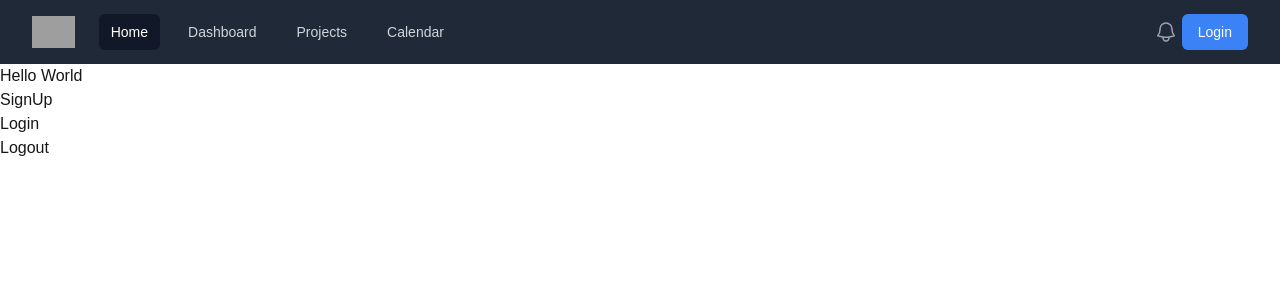
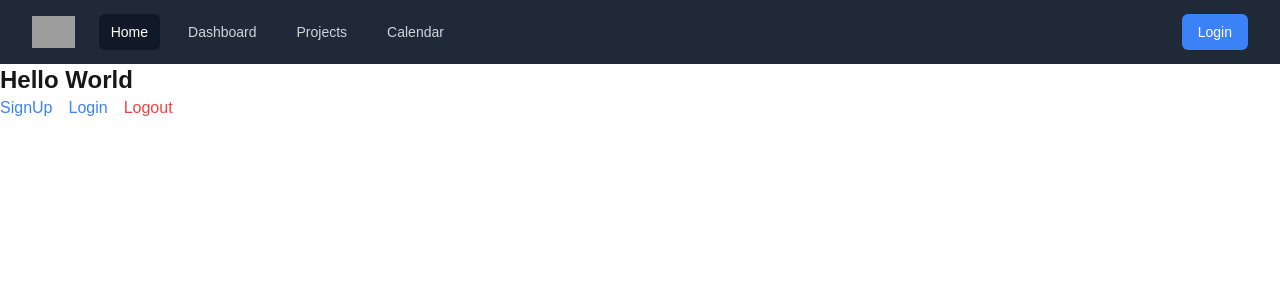
Before and after one commit to nowshen-khan/Social-Media-Platform, a Next.js app in the folder f/: page / in a window 1280 px wide. Shown: the top 300 px of the page. Built offline with nearby package versions, Linux system fonts and the light colour scheme; grey boxes are pictures that could not be loaded.

Commit message:
feat: enhance login and signup pages with gradient backgrounds and improved form accessibility

```diff
--- a/f/next.config.mjs
+++ b/f/next.config.mjs
@@ -1,4 +1,8 @@
 /** @type {import('next').NextConfig} */
-const nextConfig = {};
+const nextConfig = {
+	images: {
+		domains: ["images.unsplash.com"],
+	},
+};
 
 export default nextConfig;
--- a/f/src/app/login/page.js
+++ b/f/src/app/login/page.js
@@ -5,6 +5,7 @@ import { useRouter } from "next/navigation";
 import useAuthStore from "@/store/authStore";
 import verifyToken from "@/utils/verifyToken";
 import Link from "next/link";
+import Image from "next/image";
 
 export default function LoginPage() {
 	const [email, setEmail] = useState("");
@@ -42,12 +43,14 @@ export default function LoginPage() {
 
 	return (
 		<>
-			<div className="flex min-h-full flex-1 flex-col justify-center px-6 py-12 lg:px-8">
+			<div className="flex min-h-full flex-1 flex-col justify-center px-6 py-12 lg:px-8 bg-gradient-to-br from-gray-700 to-gray-900">
 				<div className="sm:mx-auto sm:w-full sm:max-w-sm ">
-					<img
+					<Image
 						alt="Your Company"
 						src="https://tailwindui.com/plus/img/logos/mark.svg?color=indigo&shade=600"
 						className="mx-auto h-10 w-auto"
+						height={40}
+						width={40}
 					/>
 					<h2 className="mt-10 text-center text-2xl/9 font-bold tracking-tight text-gray-500">
 						Sign in to your account
--- a/f/src/app/page.js
+++ b/f/src/app/page.js
@@ -3,17 +3,17 @@ import Link from "next/link";
 
 export default function Home() {
 	return (
-		<div>
-			<h1>Hello World</h1>
-			<ul>
-				<li>
+		<div className="container mx-auto ">
+			<h1 className="text-2xl font-bold ">Hello World</h1>
+			<ul className="flex space-x-4">
+				<li className="text-blue-500">
 					<Link href="/signup">SignUp</Link>
 				</li>
-				<li>
+				<li className="text-blue-500">
 					<Link href="/login">Login</Link>
 				</li>
-				<li>
-					<LogoutButton />
+				<li className="text-blue-500">
+					<LogoutButton className={"text-red-500"} />
 				</li>
 			</ul>
 		</div>
--- a/f/src/app/signup/page.js
+++ b/f/src/app/signup/page.js
@@ -67,7 +67,7 @@ export default function SignupPage() {
 	};
 
 	return (
-		<div className="flex items-center justify-center min-h-screen ">
+		<div className=" flex min-h-full flex-1 flex-col justify-center px-6 py-12 lg:px-8 items-center   bg-gradient-to-br from-gray-700 to-gray-900">
 			<div className="w-full max-w-md bg-white p-6 rounded-lg shadow-md">
 				<h2 className="text-2xl font-bold text-center mb-4 text-indigo-600">
 					Join Us!
@@ -111,14 +111,18 @@ export default function SignupPage() {
 							{showPassword ? "Hide" : "Show"}
 						</button>
 					</div>
+					<label htmlFor="dob" className="text-gray-600 text-sm block">
+						Date of Birth
 						<input
 							type="date"
 							name="dob"
 							value={formData.dob}
 							onChange={handleChange}
 							required
-						className="w-full p-2 border rounded-md focus:outline-none focus:ring-2 focus:ring-blue-400 text-gray-400"
+							className="w-full p-2 border rounded-md focus:outline-none focus:ring-2 focus:ring-blue-400 text-gray-600"
 						/>
+					</label>
+
 					<div className="flex items-center gap-4 text-gray-500">
 						Gender
 						<label className="flex items-center ">
--- a/f/src/components/Navbar.jsx
+++ b/f/src/components/Navbar.jsx
@@ -14,6 +14,7 @@ import LogoutButton from "./LogoutButton";
 import { usePathname } from "next/navigation";
 import Link from "next/link";
 import useAuthStore from "@/store/authStore";
+import Image from "next/image";
 
 const navigation = [
 	{ name: "Home", href: "/", current: true },
@@ -40,9 +41,9 @@ export default function Navbar() {
 		<Disclosure as="nav" className="bg-gray-800">
 			<div className="mx-auto max-w-7xl px-2 sm:px-6 lg:px-8">
 				<div className="relative flex h-16 items-center justify-between">
-					<div className="absolute inset-y-0 left-0 flex items-center sm:hidden">
+					<div className="absolute inset-y-0 left-0 flex items-center sm:hidden ">
 						{/* Mobile menu button*/}
-						<DisclosureButton className="group relative inline-flex items-center justify-center rounded-md p-2 text-gray-400 hover:bg-gray-700 hover:text-white focus:outline-none focus:ring-2 focus:ring-inset focus:ring-white">
+						<DisclosureButton className="group relative inline-flex items-center justify-center rounded-md p-2 text-gray-400 hover:bg-gray-700 hover:text-white focus:outline-none focus:ring-2 focus:ring-inset focus:ring-white ">
 							<span className="absolute -inset-0.5" />
 							<span className="sr-only">Open main menu</span>
 							<Bars3Icon
@@ -57,13 +58,15 @@ export default function Navbar() {
 					</div>
 					<div className="flex flex-1 items-center justify-center sm:items-stretch sm:justify-start">
 						<div className="flex shrink-0 items-center">
-							<img
+							<Image
 								alt="Your Company"
 								src="https://tailwindui.com/plus/img/logos/mark.svg?color=indigo&shade=500"
-								className="h-8 w-auto"
+								className="h-8 w-auto "
+								width={32}
+								height={32}
 							/>
 						</div>
-						<div className="hidden sm:ml-6 sm:block">
+						<div className="hidden sm:ml-6 sm:block ">
 							<div className="flex space-x-4">
 								{navigation.map((item) => (
 									<Link
@@ -83,6 +86,8 @@ export default function Navbar() {
 							</div>
 						</div>
 					</div>
+
+					{isLoggedIn ? (
 						<div className="absolute inset-y-0 right-0 flex items-center pr-2 sm:static sm:inset-auto sm:ml-6 sm:pr-0">
 							<button
 								type="button"
@@ -94,16 +99,19 @@ export default function Navbar() {
 							</button>
 
 							{/* Profile dropdown */}
-						{isLoggedIn ? (
+
 							<Menu as="div" className="relative ml-3">
 								<div>
 									<MenuButton className="relative flex rounded-full bg-gray-800 text-sm focus:outline-none focus:ring-2 focus:ring-white focus:ring-offset-2 focus:ring-offset-gray-800">
 										<span className="absolute -inset-1.5" />
 										<span className="sr-only">Open user menu</span>
-										<img
+										<Image
 											alt=""
 											src="https://images.unsplash.com/photo-1472099645785-5658abf4ff4e?ixlib=rb-1.2.1&ixid=eyJhcHBfaWQiOjEyMDd9&auto=format&fit=facearea&facepad=2&w=256&h=256&q=80"
 											className="size-8 rounded-full"
+											width={32}
+											height={32}
+											priority
 										/>
 									</MenuButton>
 								</div>
@@ -132,12 +140,12 @@ export default function Navbar() {
 									</MenuItem>
 								</MenuItems>
 							</Menu>
+						</div>
 					) : (
-							<button className="rounded-md bg-blue-500 px-4 py-2 text-sm text-white hover:bg-blue-600">
+						<button className="absolute right-0 sm:static sm:inset-auto sm:ml-6  rounded-md bg-blue-500 px-4 py-2 text-sm text-white hover:bg-blue-600">
 							<Link href="/login">Login</Link>
 						</button>
 					)}
-					</div>
 				</div>
 			</div>
 
```
Lines whose indentation alone changed are shown as unchanged.
